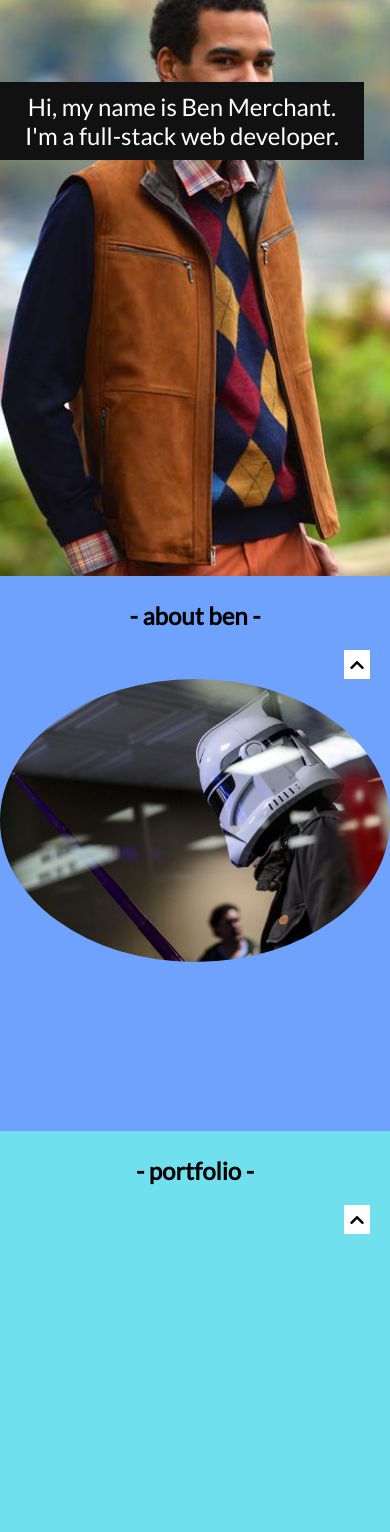
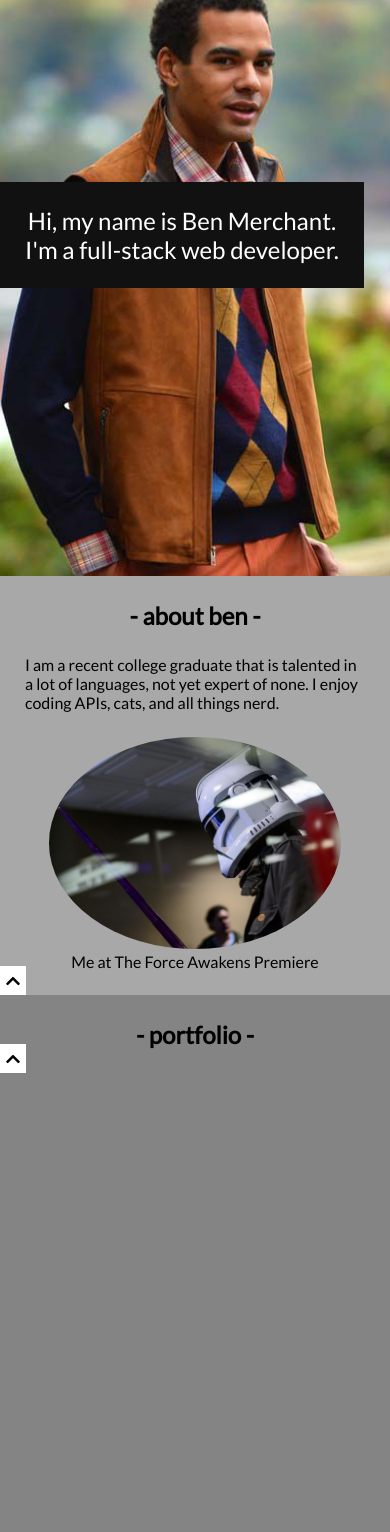
Before and after one commit to benmerchant/benmerchant.github.io, a plain HTML site: page index.html in a window 390 px wide. Shown: the part 68-1600 px from the top of the page. Drawn offline with Linux system fonts and the light colour scheme.

Commit message:
added copy. fixed HiDiv

```diff
--- a/css/portmedia2.css
+++ b/css/portmedia2.css
@@ -55,11 +55,12 @@
   /* .dontScroll {
     position: fixed;
   } */
-  div.sections {
-   padding-top: 5px;
+  div.sections, div.sectionss {
+   padding: 5px 0;
   }
   h2.headers, h2.copyThis{
     text-align: center;
+    margin-bottom: 0;
   }
   a.gitGud {
     color: #fff;
@@ -75,23 +76,31 @@
   }
   a.topUp {
     background-color: #fff;
-    /* border-radius: 3px; */
     padding: 5px 6px;
     color: #000;
-    float: right;
-    margin-right: 20px;
+    /* float: right;
+    margin-right: 20px; */
   }
-  p.hiCopy {
+  /* p.hiCopy, p.hiSolo { */
+  div.hiDiv {
     color: #fff;
     font-size: 24px;
     position: absolute;
     top: 0;
-    margin-top: 150px;
+    margin-top: 250px;
     background-color: #111;
     text-align: center;
-    padding: 10px 25px;
+    padding: 0 25px;
+    width: 314px;
+    transition: 0.5s;
+  }
+  .hideThis {
+    display: none;
+  }
+  p#hiSolo {
+    float: right;
+  }
 
-  }
 
 }
 @media screen and (min-width: 600px) {
--- a/css/portstyle2.css
+++ b/css/portstyle2.css
@@ -21,33 +21,39 @@ a.homecircle > img {
   width: 65px;
 }
 
-
-div.sections {
+div.sectionss {
   height: 550px;
-
 }
 
 div.photoFrame {
   width: 100%;
-
+  display: flex;
+  justify-content: center;
+  flex-wrap: wrap;
+}
+a.anchorGazz {
+  width: 75%;
 }
 img.aboutPhoto {
-  width: inherit;
   border-radius: 50%;
+  width: 100%;
+}
+div.textFrame {
+  padding: 25px;
 }
 
 #about-div {
-  background-color: #6fa2fc;
+  background-color: #a8a8a8;
 }
 #portfolio-div {
-  background-color: #70e0ef;
+  background-color: #848484;
 }
 #blog-div {
-  background-color: #64fca9;
+  background-color: #707070;
 }
 #skills-div {
-  background-color: #d8f989;
+  background-color: #515050;
 }
 #contact-div {
-  background-color: #e5e5e5;
+  background-color: #383636;
 }
--- a/index.html
+++ b/index.html
@@ -37,43 +37,55 @@
         <a class="list-items" href="#contact-div" onclick="slideOut()">CONTACT</a>
 
       </div>
+      <div class="hiDiv">
+        <p class="" id="hiCopy">Hi, my name is Ben Merchant.<br> I'm a full-stack web developer.</p>
+        <p class="hideThis" id="hiSolo" onclick="slideOut()">Hi!</p>
+      </div>
 
-      <p class="hiCopy">Hi, my name is Ben Merchant.<br> I'm a full-stack web developer.</p>
       <div class="sections" id="about-div">
         <h2 class="headers">- about ben -</h2>
+        <div class="textFrame">
+          <span>
+            I am a recent college graduate that is talented in a lot of languages, not yet expert of none. I enjoy coding APIs, cats, and all things nerd.
+          </span>
+        </div>
+
+        <div class="photoFrame">
+          <a class="anchorGazz" href="https://www.wvgazettemail.com/arts__entertainment/force-frenzy-fans-attend-star-wars-premiere-in-costume-photos/article_f9952d87-3ab5-54df-b25e-73aff8d4860c.html" target="_blank">
+            <img class="aboutPhoto" src="/imgs/benstarwars.jpg" title="The Force Awakens Premiere" >
+          </a>
+          <span class="gazzText">Me at The Force Awakens Premiere</span>
+        </div>
         <a href="#top"class="topUp" onclick="slideOut()">
           <i class="fa fa-chevron-up"></i>
         </a>
-        <div class="photoFrame">
-          <img class="aboutPhoto" src="/imgs/benstarwars.jpg" title="The Force Awakens Premiere" >
-        </div>
 
       </div> <!-- #end about-div -->
-      <div class="sections" id="portfolio-div">
+      <div class="sectionss" id="portfolio-div">
         <h2 class="headers">- portfolio -</h2>
         <a href="#top" class="topUp" onclick="slideOut()">
           <i class="fa fa-chevron-up"></i>
         </a>
       </div> <!-- #end portfolio-div -->
-      <div class="sections" id="blog-div">
+      <div class="sectionss" id="blog-div">
         <h2 class="headers">- blog -</h2>
         <a href="#top" class="topUp" onclick="slideOut()">
           <i class="fa fa-chevron-up"></i>
         </a>
       </div> <!-- #end blog-div -->
-      <div class="sections" id="skills-div">
+      <div class="sectionss" id="skills-div">
         <h2 class="headers">- skills -</h2>
         <a href="#top" class="topUp" onclick="slideOut()">
           <i class="fa fa-chevron-up"></i>
         </a>
       </div> <!-- #end skills-div -->
-      <div class="sections" id="contact-div">
+      <div class="sectionss" id="contact-div">
         <h2 class="headers">- contact -</h2>
         <a href="#top" class="topUp" onclick="slideOut()">
           <i class="fa fa-chevron-up"></i>
         </a>
       </div> <!-- #end contact-div -->
-      <div class="sections" id="footer-div">
+      <div class="sectionss" id="footer-div">
         <h2 class="copyThis">&copy; 2018 <a class="gitGud" href="http://github.com/benmerchant">Ben Merchant</a></h2>
         <a href="#top" class="topUp" onclick="slideOut()">
           <i class="fa fa-chevron-up"></i>
--- a/js/portscript2.js
+++ b/js/portscript2.js
@@ -2,10 +2,13 @@ function slideIn(){
   document.getElementById('nav-list').style.width = '300px';
   document.getElementById('main-arena').style.marginRight = '300px';
   document.getElementById('main-arena').style.marginLeft = '-300px';
-
+  document.getElementById('hiCopy').className = 'hideThis';
+  document.getElementById('hiSolo').className = '';
 }
 function slideOut(){
   document.getElementById('nav-list').style.width = '0';
   document.getElementById('main-arena').style.marginRight = '0';
   document.getElementById('main-arena').style.marginLeft = '0';
+  document.getElementById('hiCopy').className = '';
+  document.getElementById('hiSolo').className = 'hideThis';
 }
```
